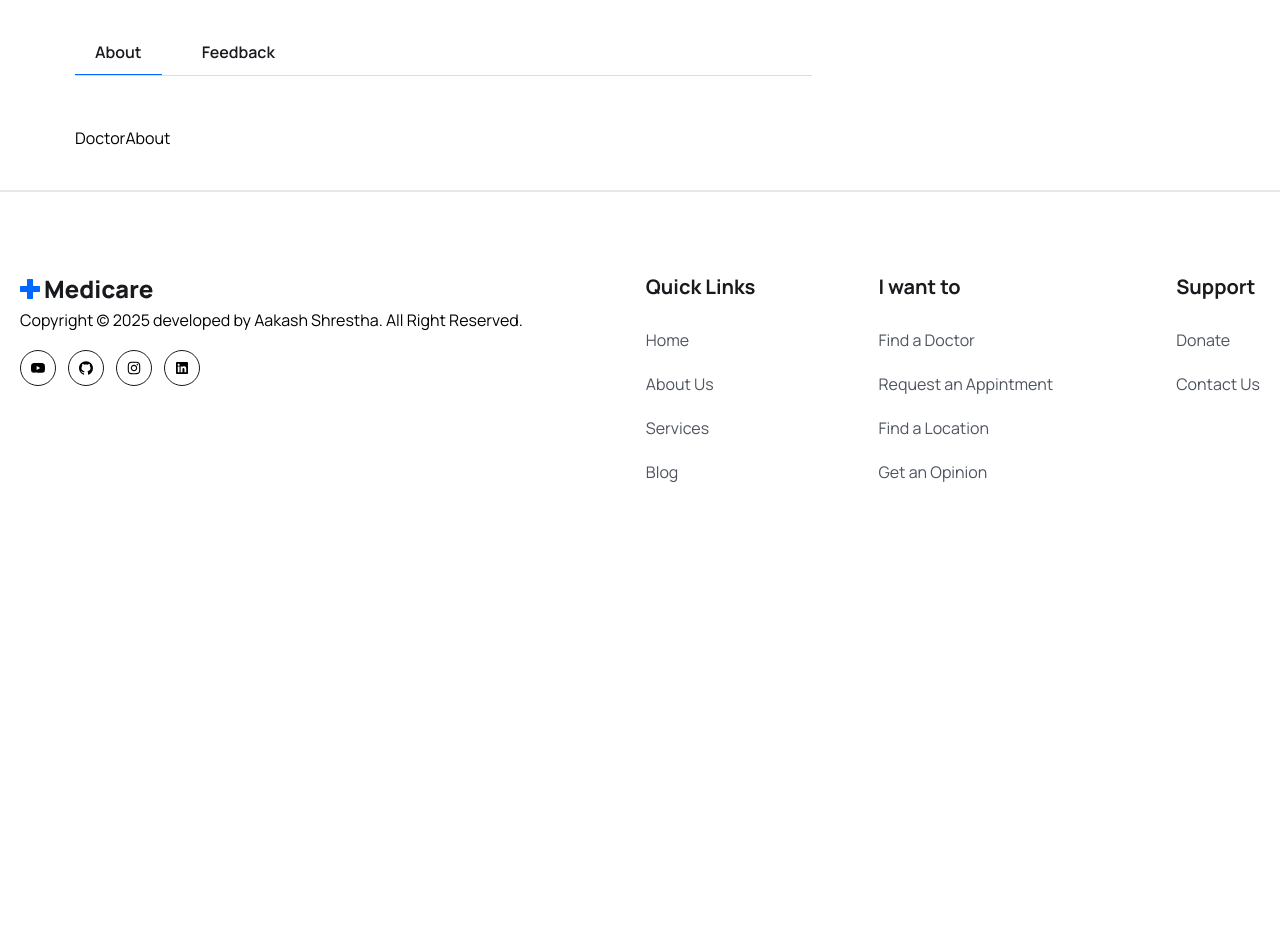
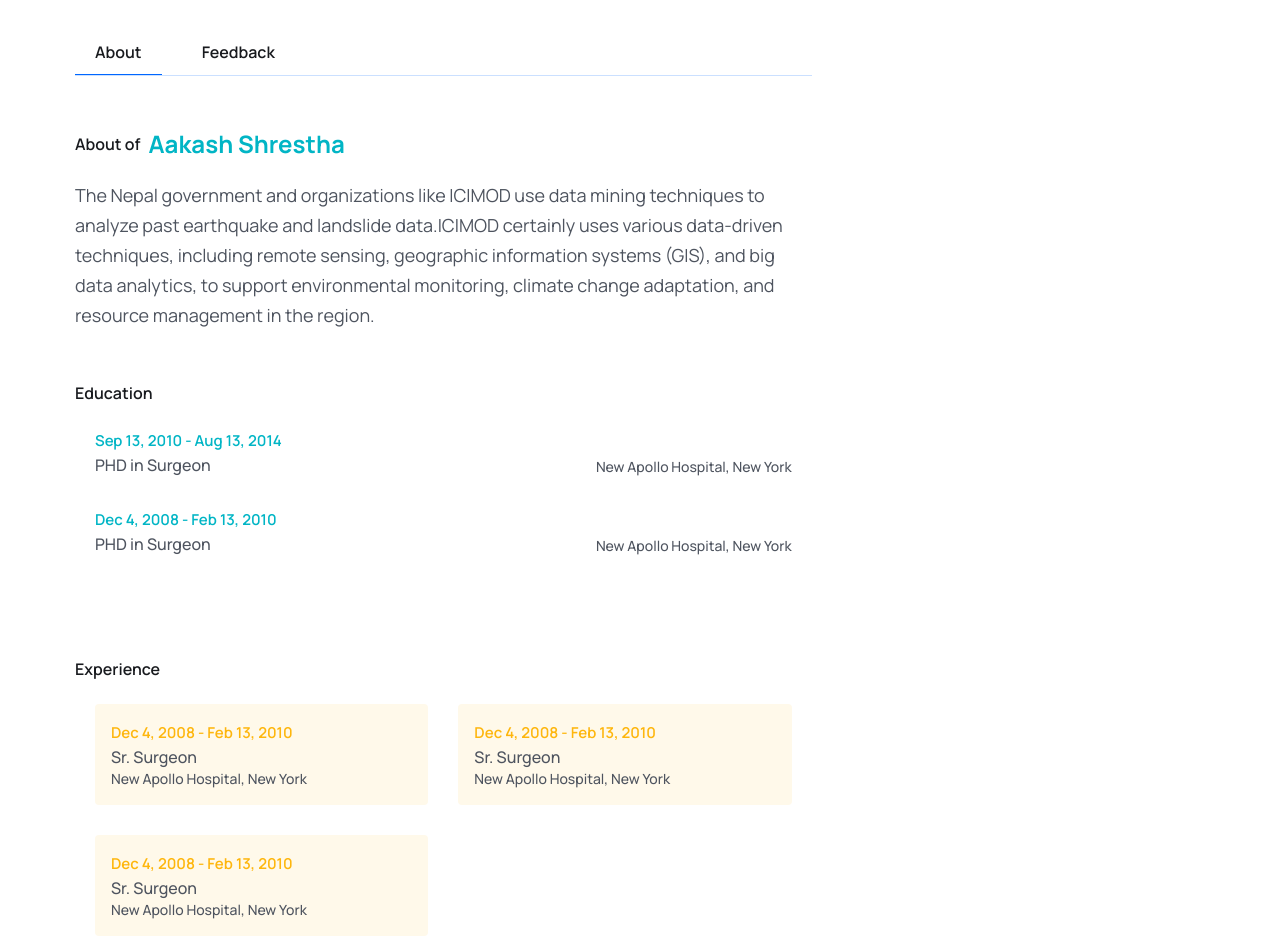
Before and after one commit to aakashstha1/MERN-Doctor-Appointment-Booking, a React (Vite) app in the folder frontend/: page /doctors/1 in a window 1280 px wide. Shown: the part 340-1292 px from the top of the page. Before the commit the page ends 906 px from the top, so only its background shows below. Built offline with nearby package versions, Linux system fonts and the light colour scheme.

Commit message:
tenth commit

```diff
--- a/frontend/src/components/Headers/Header.jsx
+++ b/frontend/src/components/Headers/Header.jsx
@@ -51,7 +51,9 @@ function Header() {
         <div className="flex items-center justify-between">
           {/* === Logo === */}
           <div>
-            <img src={logo} alt="" />
+            <Link to={"/"}>
+              <img src={logo} alt="" />
+            </Link>
           </div>
 
           {/* === Menu === */}
--- a/frontend/src/pages/Doctors/DoctorAbout.jsx
+++ b/frontend/src/pages/Doctors/DoctorAbout.jsx
@@ -1,9 +1,99 @@
-import React from 'react'
-
+import { formatDate } from "../../utils/formatDate";
 function DoctorAbout() {
   return (
-    <div>DoctorAbout</div>
-  )
+    <div>
+      <div>
+        <h3 className="text-20px leading-[30px] text-headingColor font-semibold  flex items-center gap-2">
+          About of
+          <span className="text-irisBlueColor font-bold text-[24px] leading-9">
+            Aakash Shrestha
+          </span>
+        </h3>
+        <p className="text__para">
+          The Nepal government and organizations like ICIMOD use data mining
+          techniques to analyze past earthquake and landslide data.ICIMOD
+          certainly uses various data-driven techniques, including remote
+          sensing, geographic information systems (GIS), and big data analytics,
+          to support environmental monitoring, climate change adaptation, and
+          resource management in the region.{" "}
+        </p>
+      </div>
+      <div className="mt-12">
+        <h3 className="text-20px leading-[30px] text-headingColor font-semibold">
+          Education
+        </h3>
+        <ul className="pt-4 md:p-5">
+          <li className="flex flex-col sm:flex-row sm:justify-between sm:items-end md:gap-5 mb-[30px]">
+            <div>
+              <span className="text-irisBlueColor text-[15px] leading-6 font-semibold">
+                {formatDate("09-13-2010")} - {formatDate("08-13-2014")}
+              </span>
+              <p className="text-[16px] leading-6 font-medium text-textColor">
+                PHD in Surgeon
+              </p>
+            </div>
+            <p className="text-[14px] leading-5 font-medium text-textColor">
+              New Apollo Hospital, New York
+            </p>
+          </li>
+          <li className="flex flex-col sm:flex-row sm:justify-between sm:items-end md:gap-5 mb-[30px]">
+            <div>
+              <span className="text-irisBlueColor text-[15px] leading-6 font-semibold">
+                {formatDate("12-04-2008")} - {formatDate("02-13-2010")}
+              </span>
+              <p className="text-[16px] leading-6 font-medium text-textColor">
+                PHD in Surgeon
+              </p>
+            </div>
+            <p className="text-[14px] leading-5 font-medium text-textColor">
+              New Apollo Hospital, New York
+            </p>
+          </li>
+        </ul>
+      </div>
+
+      <div className="mt-12">
+        <h3 className="text-20px leading-[30px] text-headingColor font-semibold">
+          Experience
+        </h3>
+        <ul className="grid sm:grid-cols-2 gap-[30px] pt-4 md:p-5">
+          <li className="p-4 rounded bg-[#fff9ea]">
+            <span className="text-yellowColor text-[15px] leading-6 font-semibold">
+              {formatDate("12-04-2008")} - {formatDate("02-13-2010")}
+            </span>
+            <p className="text-[16px] leading-6 font-medium text-textColor">
+              Sr. Surgeon
+            </p>
+            <p className="text-[14px] leading-5 font-medium text-textColor">
+              New Apollo Hospital, New York
+            </p>
+          </li>
+          <li className="p-4 rounded bg-[#fff9ea]">
+            <span className="text-yellowColor text-[15px] leading-6 font-semibold">
+              {formatDate("12-04-2008")} - {formatDate("02-13-2010")}
+            </span>
+            <p className="text-[16px] leading-6 font-medium text-textColor">
+              Sr. Surgeon
+            </p>
+            <p className="text-[14px] leading-5 font-medium text-textColor">
+              New Apollo Hospital, New York
+            </p>
+          </li>
+          <li className="p-4 rounded bg-[#fff9ea]">
+            <span className="text-yellowColor text-[15px] leading-6 font-semibold">
+              {formatDate("12-04-2008")} - {formatDate("02-13-2010")}
+            </span>
+            <p className="text-[16px] leading-6 font-medium text-textColor">
+              Sr. Surgeon
+            </p>
+            <p className="text-[14px] leading-5 font-medium text-textColor">
+              New Apollo Hospital, New York
+            </p>
+          </li>
+        </ul>
+      </div>
+    </div>
+  );
 }
 
-export default DoctorAbout
+export default DoctorAbout;
--- a/frontend/src/pages/Doctors/DoctorDetails.jsx
+++ b/frontend/src/pages/Doctors/DoctorDetails.jsx
@@ -3,6 +3,7 @@ import doctorImg from "../../assets/images/doctor-img02.png";
 import starIcon from "../../assets/images/Star.png";
 import DoctorAbout from "./DoctorAbout";
 import Feedback from "./Feedback";
+import SidePanel from "./SidePanel";
 function DoctorDetails() {
   const [tab, setTab] = useState("about");
 
@@ -63,6 +64,9 @@ function DoctorDetails() {
               {tab === "feedback" && <Feedback />}
             </div>
           </div>
+          <div>
+            <SidePanel />
+          </div>
         </div>
       </div>
     </section>
--- a/frontend/src/pages/Doctors/Feedback.jsx
+++ b/frontend/src/pages/Doctors/Feedback.jsx
@@ -1,9 +1,53 @@
-import React from 'react'
+import { useState } from "react";
+import avatar from "../../assets/images/avatar-icon.png";
+import { formatDate } from "../../utils/formatDate";
+import { AiFillStar } from "react-icons/ai";
+import FeedbackForm from "./FeedbackForm";
+function Feedback() {
+  const [showFeedbackForm, setShowFeedbackForm] = useState(false);
+  return (
+    <div>
+      <div className="mb-[50px]">
+        <h4 className="text-[20px] leading-[30px] font-bold text-headingColor mb-[30px]">
+          All reviews (272)
+        </h4>
 
-function Feedback() {
-  return (
-    <div>Feedback</div>
-  )
+        <div className="flex justify-between gap-10 mb-[30px]">
+          <div className="flex gap-3">
+            <figure className="w-10 h-10 rounded-full">
+              <img className="w-full" src={avatar} alt="" />
+            </figure>
+            <div>
+              <h5 className="text-[16px] leading-6 text-primaryColor font-bold">
+                Saurab Shrestha
+              </h5>
+              <p className="text-[14px] leading-6 text-textColor">
+                {formatDate("02-14-2023")}
+              </p>
+              <p className="text__Para mt-3 font-medium text-[15px]">
+                Good services, highly recommended
+              </p>
+            </div>
+          </div>
+          <div className="flex gap-1">
+            {[...Array(5).keys()].map((_, index) => (
+              <AiFillStar key={index} color="#0067FF" />
+            ))}
+          </div>
+        </div>
+      </div>
+
+      {!showFeedbackForm && (
+        <div className="text-center">
+          <button className="btn" onClick={() => setShowFeedbackForm(true)}>
+            Give Feedback
+          </button>
+        </div>
+      )}
+
+      {showFeedbackForm && <FeedbackForm />}
+    </div>
+  );
 }
 
-export default Feedback
+export default Feedback;
--- /dev/null
+++ b/frontend/src/pages/Doctors/FeedbackForm.jsx
@@ -0,0 +1,67 @@
+import { useState } from "react";
+import { AiFillStar } from "react-icons/ai";
+function FeedbackForm() {
+  const [rating, setRating] = useState(0);
+  const [hover, setHover] = useState(0);
+  const [reviewText, setReviewText] = useState("");
+
+  const handleSubmitReview = async (e) => {
+    e.preventDefault();
+    //use api
+  };
+
+  return (
+    <form action="">
+      <div>
+        <h3 className="text-headingColor text-[16px] leading-6 font-semibold mb-4 mt-0">
+          How would you rate the overall experience?*
+        </h3>
+
+        <div>
+          {[...Array(5).keys()].map((_, index) => {
+            index += 1;
+            return (
+              <button
+                key={index}
+                type="button"
+                className={`${
+                  index <= ((rating && hover) || hover)
+                    ? "text-yellowColor"
+                    : "text-gray-400"
+                } bg-transparent border-none outline-none text-[22px] cursor-pointer`}
+                onClick={() => setRating(index)}
+                onMouseEnter={() => setHover(index)}
+                onMouseLeave={() => setHover(rating)}
+                onDoubleClick={() => {
+                  setHover(0);
+                  setRating(0);
+                }}
+              >
+                <span>
+                  <AiFillStar />
+                </span>
+              </button>
+            );
+          })}
+        </div>
+      </div>
+
+      <div className="mt-[30px] ">
+        <h3 className="text-headingColor text-[16px] leading-6 font-semibold mb-4 mt-0">
+          Share your feedback or suggestions*
+        </h3>
+        <textarea
+          className="border border-solid border-[#00066ff34] focus:outline outline-primaryColor w-full px-4 py-3 rounded-md"
+          rows="5"
+          placeholder="Write your message"
+          onChange={(e) => setReviewText(e.target.value)}
+        ></textarea>
+      </div>
+      <button type="submit" onChange={handleSubmitReview} className="btn">
+        Submit Feedback
+      </button>
+    </form>
+  );
+}
+
+export default FeedbackForm;
--- /dev/null
+++ b/frontend/src/pages/Doctors/SidePanel.jsx
@@ -0,0 +1,15 @@
+
+function SidePanel() {
+  return (
+    <div className=" shadow-panelShadow p-3 lg:p-5 rounded-md">
+      <div className="flex items-center justify-between">
+        <p className="text__para mt-0 font-semibold">Ticket Price</p>
+        <span className="text-[16px] leading-7 lg:text-[22px] font-bold lg:leading-8 text-headingColor">
+          Rs. 750
+        </span>
+      </div>
+    </div>
+  );
+}
+
+export default SidePanel;
--- /dev/null
+++ b/frontend/src/utils/formatDate.js
@@ -0,0 +1,6 @@
+export const formatDate = (date, config) => {
+  const defaultOptions = { day: "numeric", month: "short", year: "numeric" };
+  const options = config ? config : defaultOptions;
+
+  return new Date(date).toLocaleDateString("en-US", options);
+};
```
